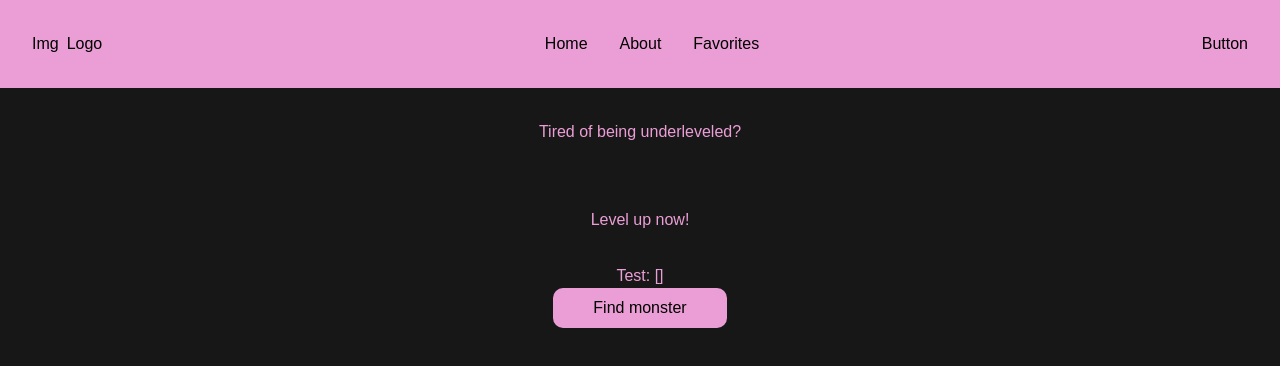
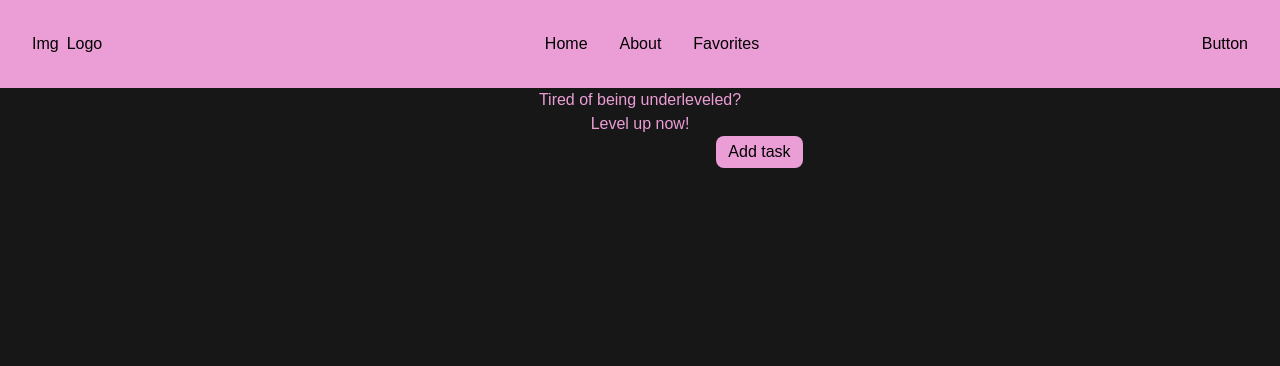
Before and after one commit to velvel77/gamified-productivity, a Next.js app: page / in a window 1280 px wide. Shown: the top 366 px of the page. Built offline with nearby package versions, Linux system fonts and the light colour scheme; no server answers; the database is empty.

Commit message:
Create actions and addtask

```diff
--- /dev/null
+++ b/actions/actions.ts
@@ -0,0 +1,11 @@
+"use server";
+
+import prisma from "@/lib/db";
+
+export async function addTask(formData: FormData) {
+    await prisma.task.create({
+        data: {
+            title: formData.get("title") as string,
+        },
+    });
+}
--- a/app/page.tsx
+++ b/app/page.tsx
@@ -2,6 +2,7 @@ import Header from "../components/header";
 import MainBodyGrid from "../components/ui/main-body-grid";
 import Link from "next/link";
 import prisma from "@/lib/db";
+import { addTask } from "@/actions/actions";
 
 
 
@@ -15,17 +16,23 @@ export default async function Home() {
         <Header />
       </header>
 
-      <main className="site-main">
+      <main className="">
         <MainBodyGrid>
-          <span className="site-main__text">Tired of being underleveled?</span>
+          <span className="">Tired of being underleveled?</span>
 
-          <h1 className="site-main__heading">Level up now!</h1>
+          <h1 className="">Level up now!</h1>
 
-          <p>Test: {JSON.stringify(tasks)}</p>
+          {/* <p>Test: {JSON.stringify(tasks)}</p> */}
 
-          <Link href="/monster" className="site-main__button">
-            <span className="site-main__text">Find monster</span>
-          </Link>
+          <form action={addTask} className="space-x-2 h-4">
+            <input
+            type="text"
+            name="title"
+            className="px-3 py-1 rounded" />
+            <button type="submit" className="bg-(--background) px-3 py-1 text-black rounded-lg">
+              Add task
+            </button>
+          </form>
 
         </MainBodyGrid>
       </main>
```
